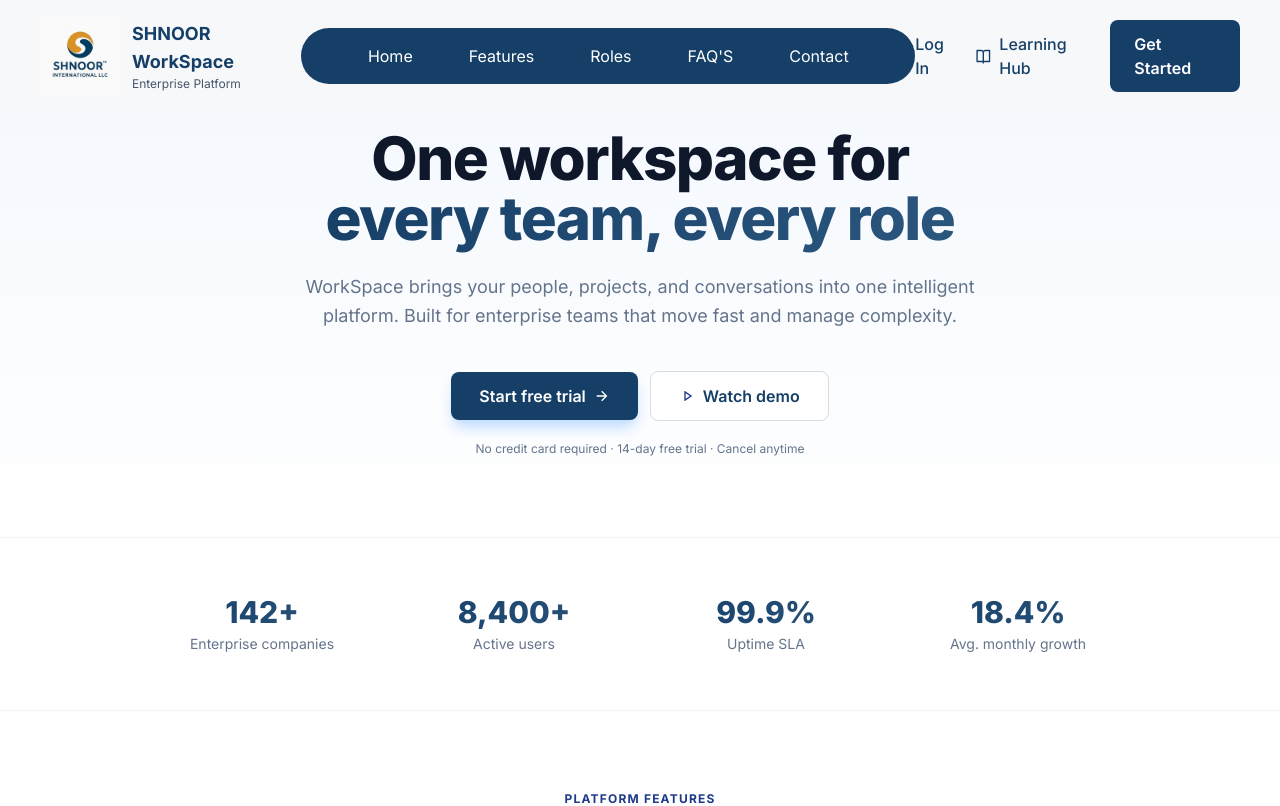
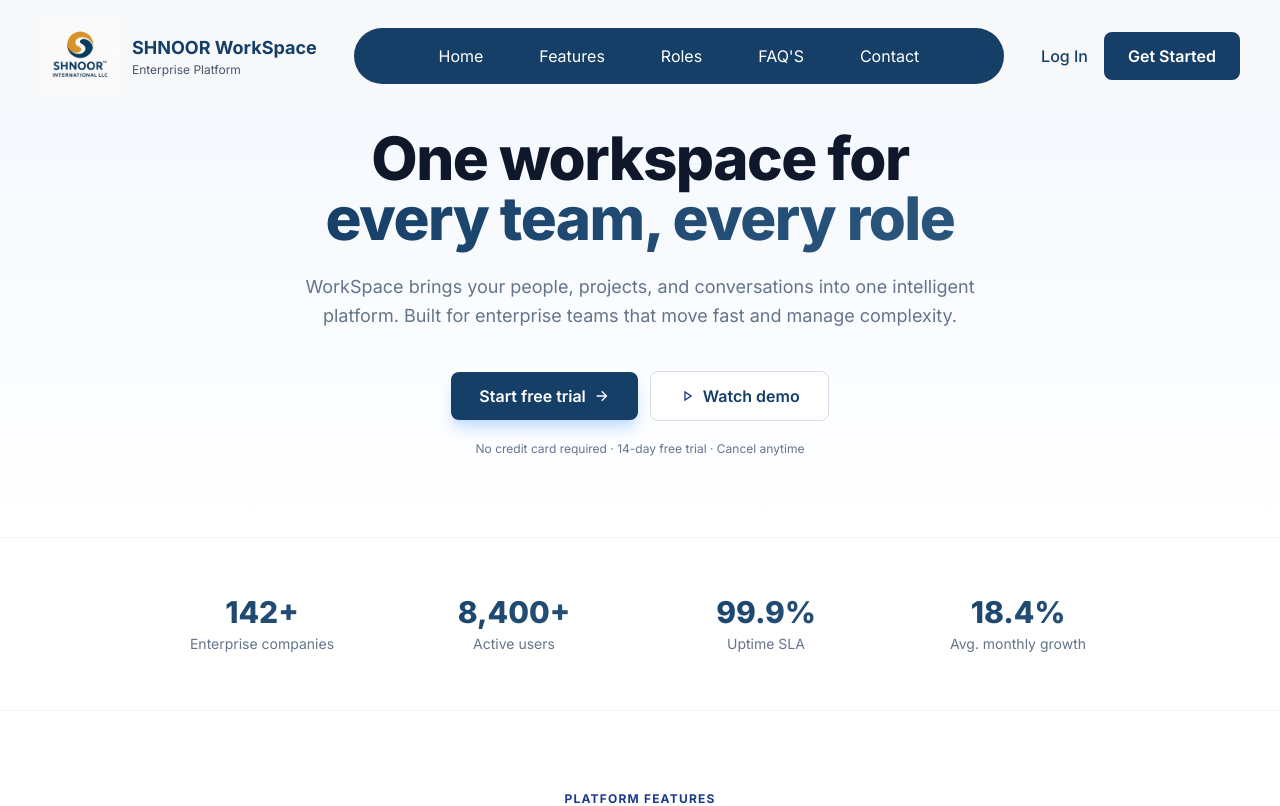
Before and after one commit to slikva/Workspace-SAAS, a React (Vite) app in the folder frontend/: page / in a window 1280 px wide. Shown: the top 806 px of the page. Built offline with nearby package versions, Linux system fonts and the light colour scheme.

Commit message:
Update chat file preview and UI improvements

```diff
--- a/frontend/src/pages/LandingPage.jsx
+++ b/frontend/src/pages/LandingPage.jsx
@@ -62,15 +62,7 @@
             Log In
           </Link>
 
-          <a
-            href="https://shnoor-lms-frontend.vercel.app/"
-            target="_blank"
-            rel="noopener noreferrer"
-            className="flex items-center gap-2 text-[#163F68] font-medium hover:text-[#C99232] transition"
-          >
-            <RiBookOpenLine size={18} />
-            <span>Learning Hub</span>
-          </a>
+
           <Link
             to="/register-company"
             className="px-6 py-3 rounded-lg bg-[#163F68] text-white font-semibold hover:bg-[#102D49] transition hover:text-[#C99232] transition"
@@ -334,8 +326,8 @@
                   { name: "Features", href: "#features" },
                   { name: "Roles", href: "#ro" },
                   { name: "FAQ", href: "#fa" },
-                  { name: "Contact", href: "https://www.shnoor.com/contact-us" },
-                ],
+                  { name: "Contact", href: "#contact" },
+                  {name: "Learning Hub", href: "https://shnoor-lms-frontend.vercel.app/"},                ],
               },
               {
                 title: "Contact",
```
